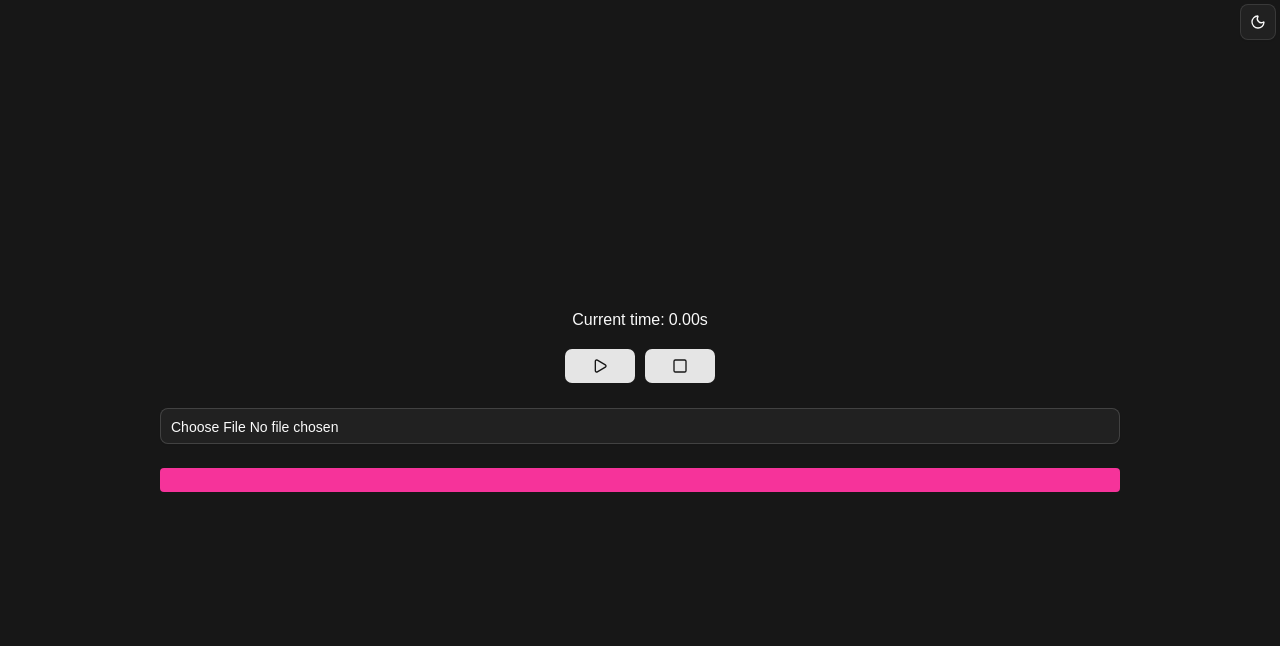
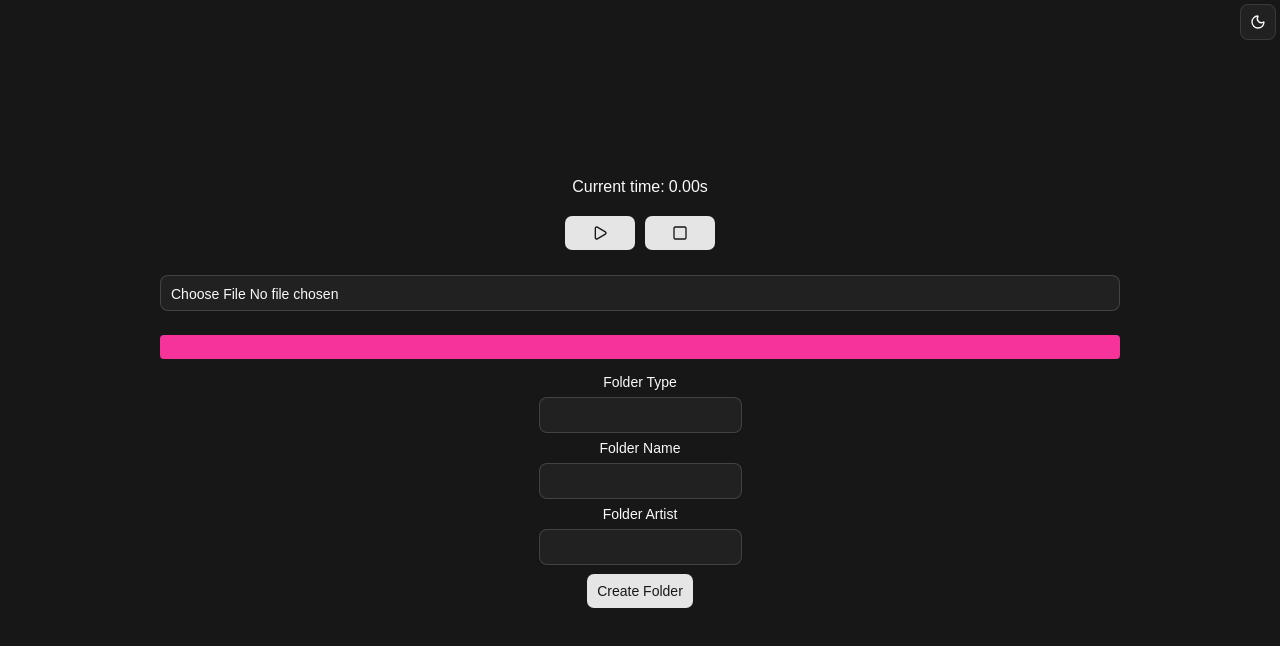
Before and after one commit to taariqelliott/react-electron-audio-player, a React (Vite) app: page / in a window 1280 px wide. Shown: the top 646 px of the page. Built offline with nearby package versions, Linux system fonts and the light colour scheme.

Commit message:
Add folder creation functionality and update type definitions; enhance Electron configuration with shared path aliases

```diff
--- a/electron.vite.config.ts
+++ b/electron.vite.config.ts
@@ -4,13 +4,26 @@ import { defineConfig } from 'electron-vite'
 import { resolve } from 'path'
 
 export default defineConfig({
-  main: {},
-  preload: {},
+  main: {
+    resolve: {
+      alias: {
+        '@shared': resolve('src/shared')
+      }
+    }
+  },
+  preload: {
+    resolve: {
+      alias: {
+        '@shared': resolve('src/shared')
+      }
+    }
+  },
   renderer: {
     resolve: {
       alias: {
         '@': resolve('src/renderer/src'),
-        '@renderer': resolve('src/renderer/src')
+        '@renderer': resolve('src/renderer/src'),
+        '@shared': resolve('src/shared')
       }
     },
     plugins: [react(), tailwindcss()]
--- a/src/main/index.ts
+++ b/src/main/index.ts
@@ -1,4 +1,5 @@
 import { electronApp, is, optimizer } from '@electron-toolkit/utils'
+import { CreateFolderArgs } from '@shared/types'
 import Database from 'better-sqlite3'
 import { app, BrowserWindow, dialog, ipcMain, shell } from 'electron'
 import fs from 'node:fs'
@@ -9,8 +10,7 @@ let db: Database.Database
 
 function createWindow(): void {
   const mainWindow = new BrowserWindow({
-    width: 1100,
-    height: 870,
+    roundedCorners: false,
     show: false,
     autoHideMenuBar: true,
     ...(process.platform === 'linux' ? { icon } : {}),
@@ -22,6 +22,7 @@ function createWindow(): void {
   })
 
   mainWindow.on('ready-to-show', () => {
+    mainWindow.maximize()
     mainWindow.show()
   })
 
@@ -130,6 +131,30 @@ ipcMain.handle('read-config-file', () => {
   return configFile
 })
 
+ipcMain.handle('create-folder', async (_event, { name, type, artist }: CreateFolderArgs) => {
+  const config = JSON.parse(
+    fs.readFileSync(path.join(app.getPath('userData'), 'config.json'), 'utf-8')
+  )
+
+  const newFolderPath = path.join(config.libraryRoot, name)
+  fs.mkdirSync(newFolderPath, { recursive: true })
+
+  const manifest = {
+    name,
+    type,
+    artist,
+    artwork: '',
+    totalTracks: 0,
+    tracks: [],
+    createdAt: new Date().toISOString(),
+    updatedAt: new Date().toISOString()
+  }
+
+  fs.writeFileSync(path.join(newFolderPath, '.manifest.json'), JSON.stringify(manifest, null, 2))
+
+  return manifest
+})
+
 // ─── Cleanup ──────────────────────────────────────────────────────────────────
 
 app.on('window-all-closed', () => {
--- a/src/preload/index.ts
+++ b/src/preload/index.ts
@@ -1,4 +1,5 @@
 import { electronAPI } from '@electron-toolkit/preload'
+import { CreateFolderArgs } from '@shared/types'
 import { contextBridge, ipcRenderer } from 'electron'
 
 if (process.contextIsolated) {
@@ -6,7 +7,8 @@ if (process.contextIsolated) {
     contextBridge.exposeInMainWorld('electron', electronAPI)
     contextBridge.exposeInMainWorld('musicPlayer', {
       selectLibraryRoot: () => ipcRenderer.invoke('select-library-root'),
-      readConfigFile: () => ipcRenderer.invoke('read-config-file')
+      readConfigFile: () => ipcRenderer.invoke('read-config-file'),
+      createFolder: (args: CreateFolderArgs) => ipcRenderer.invoke('create-folder', args)
     })
   } catch (error) {
     console.error(error)
@@ -18,6 +20,7 @@ if (process.contextIsolated) {
   // @ts-ignore
   window.musicPlayer = {
     selectLibraryRoot: () => ipcRenderer.invoke('select-library-root'),
-    readConfigFile: () => ipcRenderer.invoke('read-config-file')
+    readConfigFile: () => ipcRenderer.invoke('read-config-file'),
+    createFolder: (args: CreateFolderArgs) => ipcRenderer.invoke('create-folder', args)
   }
 }
--- a/src/renderer/src/App.tsx
+++ b/src/renderer/src/App.tsx
@@ -2,7 +2,8 @@ import { Pause, Play, Square } from 'lucide-react'
 import { ChangeEvent, JSX, useEffect, useRef, useState } from 'react'
 import { Button } from './components/ui/button'
 import { Input } from './components/ui/input'
-import { AppConfig } from './interface'
+import { Label } from './components/ui/label'
+import { AppConfig, CreateFolderArgs, Manifest } from './shared/types'
 
 export default function App(): JSX.Element {
   const audioContextRef = useRef<AudioContext | null>(null)
@@ -17,6 +18,10 @@ export default function App(): JSX.Element {
   const [currentPlaybackTime, setCurrentPlaybackTime] = useState(0)
   const [totalTrackDuration, setTotalTrackDuration] = useState(0)
   const [appConfig, setAppConfig] = useState<AppConfig>()
+  const [folderName, setFolderName] = useState('')
+  const [folderType, setFolderType] = useState('')
+  const [folderArtist, setFolderArtist] = useState('')
+  const [folders, setFolders] = useState<Manifest[]>([])
 
   useEffect(() => {
     const loadAppConfig = async (): Promise<void> => {
@@ -29,6 +34,20 @@ export default function App(): JSX.Element {
   const selectLibraryRoot = async (): Promise<void> => {
     const selectedPath = await window.musicPlayer.selectLibraryRoot()
     setAppConfig({ libraryRoot: selectedPath })
+  }
+
+  const createFolder = async (): Promise<void> => {
+    const folderArgs: CreateFolderArgs = {
+      artist: folderArtist,
+      name: folderName,
+      type: folderType
+    }
+    const newFolder = await window.musicPlayer.createFolder(folderArgs)
+    setFolders((prev) => [...prev, newFolder])
+    console.log(newFolder)
+    setFolderArtist('')
+    setFolderType('')
+    setFolderName('')
   }
 
   const getOrCreateAudioContext = (): AudioContext => {
@@ -159,6 +178,57 @@ export default function App(): JSX.Element {
           style={{ width: `${(currentPlaybackTime / totalTrackDuration) * 100}%` }}
         />
       </div>
+      <div className="flex items-center justify-center flex-col gap-2">
+        <Label htmlFor="folderType">Folder Type</Label>
+        <Input
+          type="text"
+          id="folderType"
+          onChange={(event: ChangeEvent<HTMLInputElement>) => {
+            setFolderType(event.target.value)
+          }}
+          value={folderType}
+        />
+        <Label htmlFor="folderName">Folder Name</Label>
+        <Input
+          type="text"
+          id="folderName"
+          onChange={(event: ChangeEvent<HTMLInputElement>) => {
+            setFolderName(event.target.value)
+          }}
+          value={folderName}
+        />
+        <Label htmlFor="folderArtist">Folder Artist</Label>
+        <Input
+          type="text"
+          id="folderArtist"
+          onChange={(event: ChangeEvent<HTMLInputElement>) => {
+            setFolderArtist(event.target.value)
+          }}
+          value={folderArtist}
+        />
+        <Button onClick={createFolder}>Create Folder</Button>
+      </div>
+
+      <div className="flex items-center justify-center gap-2">
+        {folders.map(({ artist, artwork, createdAt, name, totalTracks, tracks, type }) => (
+          <div
+            className="flex items-center justify-center flex-col gap-1 rounded bg-primary text-primary-foreground w-48"
+            key={`${artist}-${name}-${createdAt}`}
+          >
+            <p>Artist: {artist}</p>
+            <p>Artwork: {artwork}</p>
+            <p>Name: {name}</p>
+            <p>
+              Tracks:
+              {tracks.map((track) => (
+                <p key={track}>{track}</p>
+              ))}
+            </p>
+            <p>Type: {type}</p>
+            <p>Total tracks: {totalTracks}</p>
+          </div>
+        ))}
+      </div>
     </div>
   )
 }
--- /dev/null
+++ b/src/renderer/src/components/ui/label.tsx
@@ -0,0 +1,18 @@
+import * as React from "react"
+
+import { cn } from "@/lib/utils"
+
+function Label({ className, ...props }: React.ComponentProps<"label">) {
+  return (
+    <label
+      data-slot="label"
+      className={cn(
+        "flex items-center gap-2 text-sm leading-none font-medium select-none group-data-[disabled=true]:pointer-events-none group-data-[disabled=true]:opacity-50 peer-disabled:cursor-not-allowed peer-disabled:opacity-50",
+        className
+      )}
+      {...props}
+    />
+  )
+}
+
+export { Label }
--- a/src/renderer/src/interface.d.ts
+++ b/src/renderer/src/interface.d.ts
@@ -1,12 +1,9 @@
-export type AppConfig = {
-  libraryRoot: string | null
-}
-
 declare global {
   interface Window {
     musicPlayer: {
       selectLibraryRoot: () => Promise<string | null>
       readConfigFile: () => Promise<AppConfig>
+      createFolder: (args: CreateFolderArgs) => Promise<Manifest>
     }
   }
 }
--- /dev/null
+++ b/src/renderer/src/shared/types.ts
@@ -0,0 +1,20 @@
+export type AppConfig = {
+  libraryRoot: string | null
+}
+
+export type CreateFolderArgs = {
+  name: string
+  type: string
+  artist: string
+}
+
+export type Manifest = {
+  name: string
+  type: string
+  artist: string
+  artwork: string
+  totalTracks: 0
+  tracks: string[]
+  createdAt: string
+  updatedAt: string
+}
--- /dev/null
+++ b/src/shared/types.ts
@@ -0,0 +1,20 @@
+export type AppConfig = {
+  libraryRoot: string | null
+}
+
+export type CreateFolderArgs = {
+  name: string
+  type: string
+  artist: string
+}
+
+export type Manifest = {
+  name: string
+  type: string
+  artist: string
+  artwork: string
+  totalTracks: 0
+  tracks: string[]
+  createdAt: string
+  updatedAt: string
+}
--- a/tsconfig.json
+++ b/tsconfig.json
@@ -17,6 +17,9 @@
     "paths": {
       "@/*": [
         "./src/renderer/src/*"
+      ],
+      "@shared/*": [
+        "./src/shared/*"
       ]
     }
   }
--- a/tsconfig.node.json
+++ b/tsconfig.node.json
@@ -3,7 +3,8 @@
   "include": [
     "electron.vite.config.*",
     "src/main/**/*",
-    "src/preload/**/*"
+    "src/preload/**/*",
+    "src/shared/**/*"
   ],
   "compilerOptions": {
     "composite": true,
@@ -14,6 +15,9 @@
     "paths": {
       "@/*": [
         "./src/renderer/src/*"
+      ],
+      "@shared/*": [
+        "./src/shared/*"
       ]
     },
     "moduleResolution": "bundler"
```
